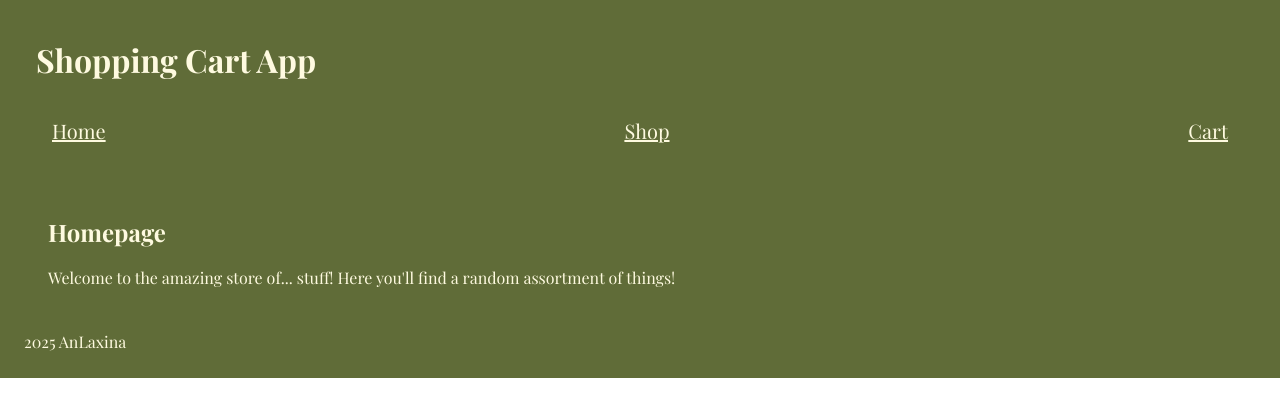
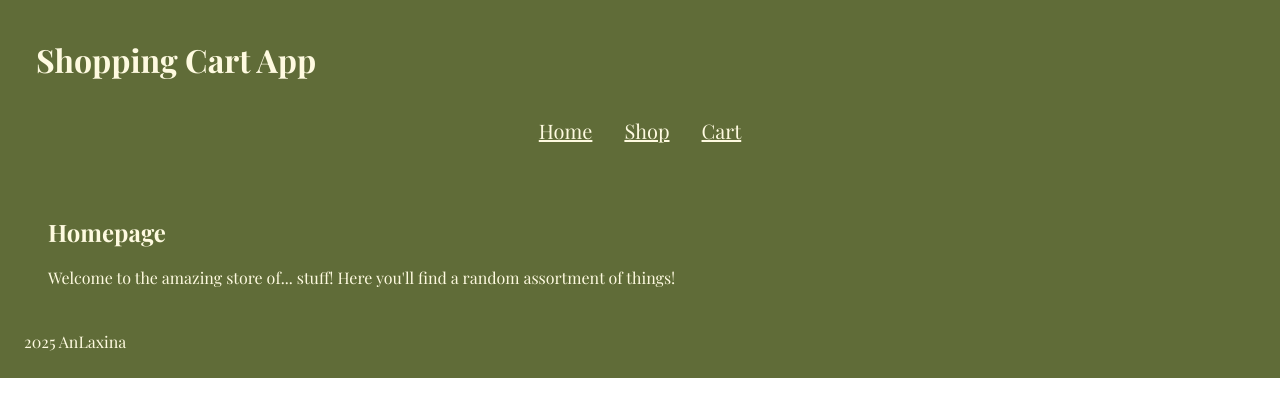
Before and after one commit to AnLaxina/shopping-cart, a React (Vite) app: page / in a window 1280 px wide. Shown: the top 416 px of the page. Built offline with nearby package versions, Linux system fonts and the light colour scheme; a web font is replaced by a local one.

Commit message:
fix(app): make header links center

```diff
--- a/src/App.css
+++ b/src/App.css
@@ -7,9 +7,9 @@ header {
 
 ul {
     display: flex;
-    justify-content: space-between;
+    justify-content: center;
     padding: var(--spacing-medium);
-    gap: var(--spacing-small);
+    gap: var(--spacing-xl);
 }
 
 ul > li {
```
